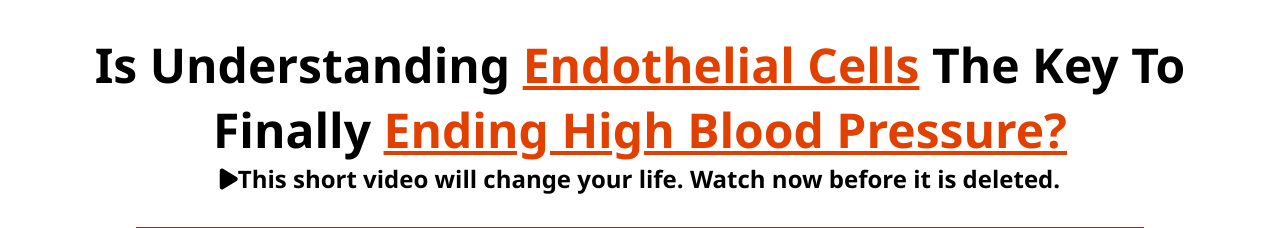
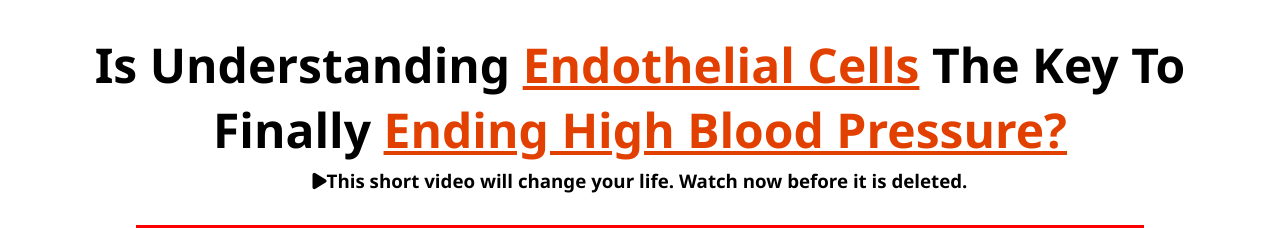
Before and after one commit to tee-wy/Brahmi, a plain HTML site: page index.html in a window 1280 px wide. Shown: the top 228 px of the page. Drawn offline with nearby package versions, Linux system fonts and the light colour scheme.

Commit message:
little changes

```diff
--- a/index.html
+++ b/index.html
@@ -16,7 +16,7 @@
                     Is Understanding <span style="color: #e24000;"><u>Endothelial Cells</u></span> The Key To Finally <span style="color: #e24000;"><u>Ending High Blood Pressure?</u></span>
                 </b>
             </h1>
-            <h2><i class="fa-sharp fa-solid fa-play"></i>This short video will change your life. Watch now before it is deleted.</h2>
+            <h3><i class="fa-sharp fa-solid fa-play"></i>This short video will change your life. Watch now before it is deleted.</h3>
         </div>
 
         <div class="iframe_wrapper">
--- a/style.css
+++ b/style.css
@@ -21,6 +21,10 @@
     background-repeat: no-repeat;
     background-size: contain;
     background-position: top;
+  }
+
+  section .heading h3 {
+    padding-top: .4rem;
   }
 
   section .heading h5 .fa-sharp {
```
